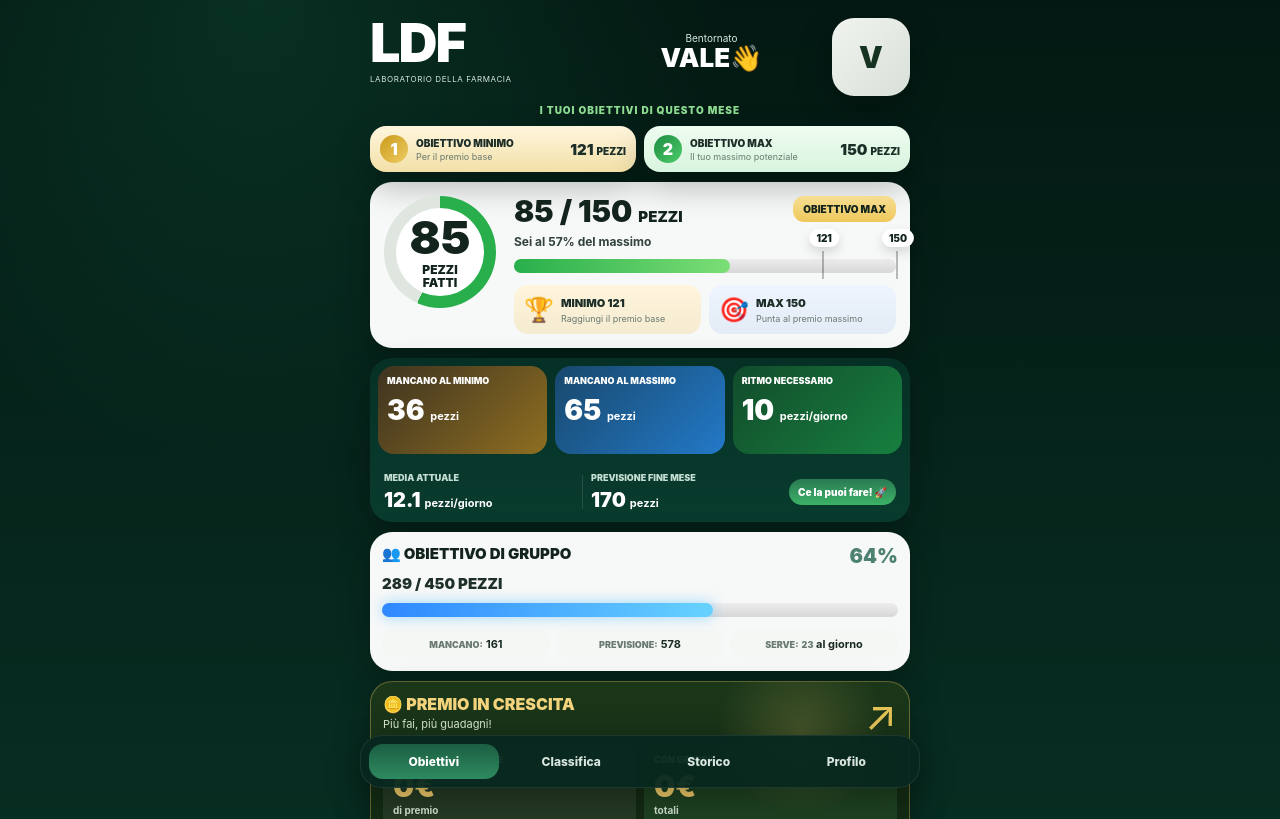
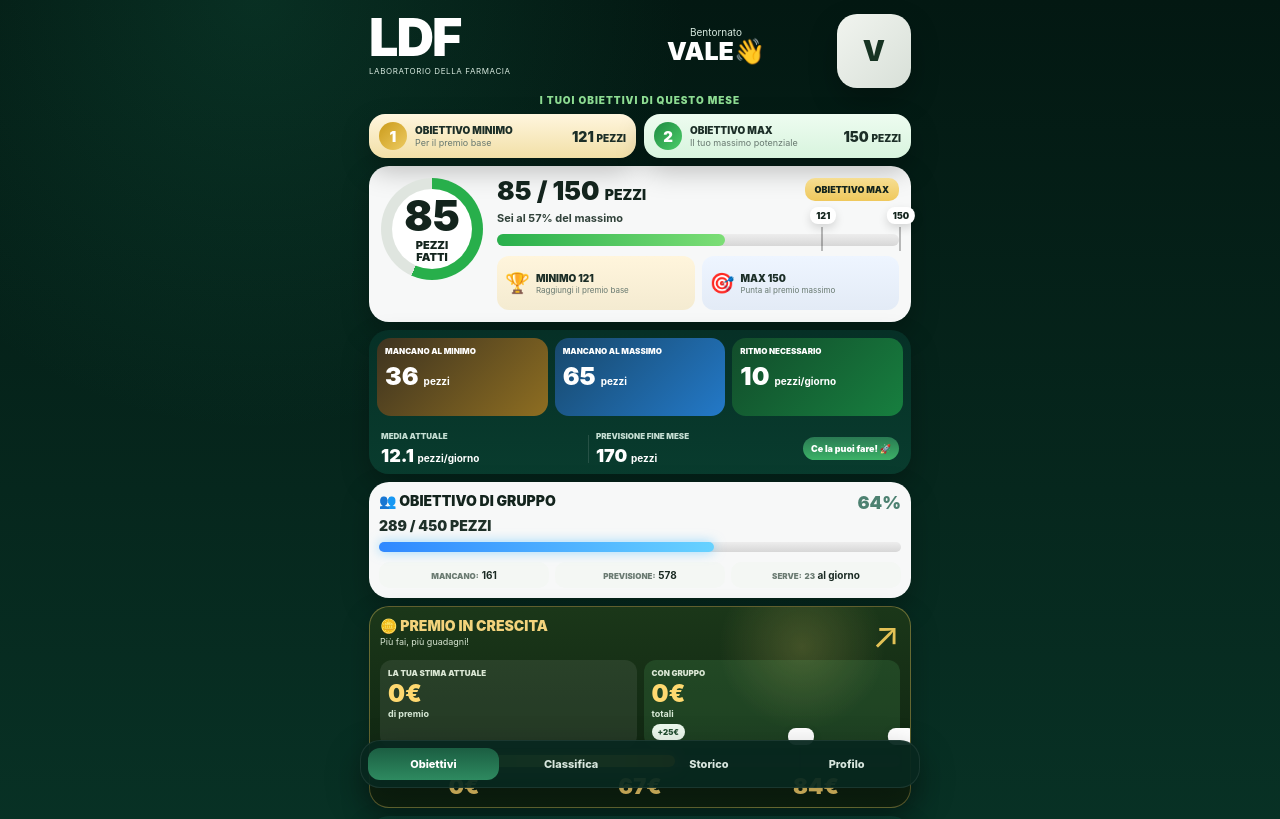
Before and after one commit to Vale2859/Obbiettivo-farmacia-, a plain HTML site: page index.html in a window 1280 px wide. Shown: the top 819 px of the page. Drawn offline with Linux system fonts and the light colour scheme.

Commit message:
Add files via upload

```diff
--- a/style.css
+++ b/style.css
@@ -2,124 +2,124 @@
 :root{
   --bg1:#031812; --bg2:#0a3b2c; --text:#13241d; --muted:#67786f;
   --green:#28af4b; --green2:#7cde76; --blue:#2f88ff; --blue2:#67d2ff;
-  --shadow:0 14px 34px rgba(0,0,0,.28);
+  --shadow:0 12px 28px rgba(0,0,0,.26);
 }
 *{box-sizing:border-box}
 html,body{margin:0;padding:0;font-family:Inter,Arial,sans-serif}
 body{
   min-height:100vh; color:#fff;
-  background: radial-gradient(circle at 20% 0%, rgba(33,154,111,.18), transparent 28%), linear-gradient(180deg,var(--bg1),var(--bg2));
+  background:radial-gradient(circle at 20% 0%, rgba(33,154,111,.18), transparent 28%), linear-gradient(180deg,var(--bg1),var(--bg2));
 }
-.app{width:min(100%,560px);margin:0 auto;padding:18px 10px calc(156px + env(safe-area-inset-bottom))}
-.top{display:grid;grid-template-columns:1fr 1fr 78px;gap:10px;align-items:start;margin-bottom:8px}
-.logo-main{font-size:54px;font-weight:900;line-height:.92;letter-spacing:-2px}
-.logo-sub{font-size:8px;color:#d6e8de;letter-spacing:.6px;margin-top:6px}
-.welcome{text-align:center;padding-top:14px}
+.app{width:min(100%,560px);margin:0 auto;padding:14px 9px calc(150px + env(safe-area-inset-bottom))}
+.top{display:grid;grid-template-columns:1fr 1fr 74px;gap:8px;align-items:start;margin-bottom:6px}
+.logo-main{font-size:52px;font-weight:900;line-height:.92;letter-spacing:-2px}
+.logo-sub{font-size:8px;color:#d6e8de;letter-spacing:.6px;margin-top:4px}
+.welcome{text-align:center;padding-top:12px}
 .welcome-small{font-size:10px;color:#d6e8de}
-.welcome-name{font-size:26px;font-weight:900;line-height:1.05}
-.avatar-card{width:78px;height:78px;border-radius:22px;background:linear-gradient(135deg,#f1f4ef,#d8e0d8);box-shadow:var(--shadow);display:grid;place-items:center;justify-self:end}
-.avatar-initial{color:#163322;font-size:30px;font-weight:900}
-.month-title{text-align:center;font-size:10px;font-weight:900;color:#8edd93;letter-spacing:1px;margin:8px 0 10px}
-.goal-top{display:grid;grid-template-columns:1fr 1fr;gap:8px;margin-bottom:10px}
-.goal-chip{border-radius:16px;padding:9px 10px;display:grid;grid-template-columns:auto 1fr auto;gap:8px;align-items:center;box-shadow:var(--shadow)}
+.welcome-name{font-size:25px;font-weight:900;line-height:1.05}
+.avatar-card{width:74px;height:74px;border-radius:20px;background:linear-gradient(135deg,#f1f4ef,#d8e0d8);box-shadow:var(--shadow);display:grid;place-items:center;justify-self:end}
+.avatar-initial{color:#163322;font-size:28px;font-weight:900}
+.month-title{text-align:center;font-size:10px;font-weight:900;color:#8edd93;letter-spacing:1px;margin:6px 0 8px}
+.goal-top{display:grid;grid-template-columns:1fr 1fr;gap:8px;margin-bottom:8px}
+.goal-chip{border-radius:16px;padding:8px 10px;display:grid;grid-template-columns:auto 1fr auto;gap:8px;align-items:center;box-shadow:var(--shadow)}
 .goal-chip.gold{background:linear-gradient(180deg,#fff6de,#f2e0a7)}
 .goal-chip.green{background:linear-gradient(180deg,#eefcf0,#d8f4de)}
-.goal-num{width:28px;height:28px;border-radius:50%;display:grid;place-items:center;color:#fff;font-weight:900;font-size:16px;background:linear-gradient(135deg,#cb9b1b,#edcb62)}
+.goal-num{width:28px;height:28px;border-radius:50%;display:grid;place-items:center;color:#fff;font-weight:900;font-size:15px;background:linear-gradient(135deg,#cb9b1b,#edcb62)}
 .goal-chip.green .goal-num{background:linear-gradient(135deg,#1d8b42,#4dcd69)}
 .goal-title{font-size:10px;font-weight:900;color:#1c2e27}
-.goal-sub{font-size:9px;color:#687970;margin-top:2px}
-.goal-value{font-size:15px;font-weight:900;color:#1c2e27;white-space:nowrap}
+.goal-sub{font-size:9px;color:#687970;margin-top:1px}
+.goal-value{font-size:14px;font-weight:900;color:#1c2e27;white-space:nowrap}
 .goal-value span{font-size:10px}
-.card{border-radius:22px;box-shadow:var(--shadow);margin-bottom:10px}
+.card{border-radius:20px;box-shadow:var(--shadow);margin-bottom:8px}
 .white{background:rgba(255,255,255,.97);color:var(--text)}
-.hero-card{padding:14px}
-.hero-grid{display:grid;grid-template-columns:118px 1fr;gap:12px;align-items:start}
-.ring{--p:56;width:112px;height:112px;border-radius:50%;background:conic-gradient(var(--green) calc(var(--p) * 1%), #dfe5df 0);display:grid;place-items:center;position:relative}
-.ring:after{content:"";position:absolute;inset:12px;background:#fff;border-radius:50%}
+.hero-card{padding:12px}
+.hero-grid{display:grid;grid-template-columns:106px 1fr;gap:10px;align-items:start}
+.ring{--p:56;width:102px;height:102px;border-radius:50%;background:conic-gradient(var(--green) calc(var(--p) * 1%), #dfe5df 0);display:grid;place-items:center;position:relative}
+.ring:after{content:"";position:absolute;inset:11px;background:#fff;border-radius:50%}
 .ring-inner{position:relative;z-index:1;text-align:center}
-.ring-value{font-size:46px;font-weight:900;line-height:1}
-.ring-text{font-size:12px;font-weight:900;line-height:1.05;margin-top:4px}
+.ring-value{font-size:42px;font-weight:900;line-height:1}
+.ring-text{font-size:11px;font-weight:900;line-height:1.02;margin-top:3px}
 .hero-line{display:flex;justify-content:space-between;gap:8px;align-items:flex-start}
-.hero-big{font-size:30px;font-weight:900;line-height:1}
-.hero-big span{font-size:15px}
-.hero-pill{background:linear-gradient(180deg,#f6de92,#efc85c);padding:7px 10px;border-radius:11px;font-size:10px;font-weight:900;white-space:nowrap}
-.hero-percent{margin-top:8px;font-size:12px;color:#31423a;font-weight:700}
-.track{position:relative;height:14px;border-radius:999px;overflow:visible}
-.silver{background:linear-gradient(180deg,#ededed,#d7d7d7);margin-top:10px}
+.hero-big{font-size:26px;font-weight:900;line-height:1}
+.hero-big span{font-size:14px}
+.hero-pill{background:linear-gradient(180deg,#f6de92,#efc85c);padding:6px 10px;border-radius:10px;font-size:9px;font-weight:900;white-space:nowrap}
+.hero-percent{margin-top:7px;font-size:11px;color:#31423a;font-weight:700}
+.track{position:relative;height:12px;border-radius:999px;overflow:visible}
+.silver{background:linear-gradient(180deg,#ededed,#d7d7d7);margin-top:9px}
 .fill{height:100%;border-radius:999px}
 .green-fill{background:linear-gradient(90deg,var(--green),var(--green2))}
 .blue-fill{background:linear-gradient(90deg,var(--blue),var(--blue2))}
-.marker{position:absolute;top:-8px;width:0;height:28px;border-left:2px solid rgba(0,0,0,.26)}
-.marker span{position:absolute;top:-22px;left:50%;transform:translateX(-50%);background:#fff;padding:3px 7px;border-radius:9px;font-size:10px;font-weight:900;box-shadow:0 5px 12px rgba(0,0,0,.14)}
+.marker{position:absolute;top:-7px;width:0;height:24px;border-left:2px solid rgba(0,0,0,.26)}
+.marker span{position:absolute;top:-20px;left:50%;transform:translateX(-50%);background:#fff;padding:3px 6px;border-radius:8px;font-size:9px;font-weight:900;box-shadow:0 4px 10px rgba(0,0,0,.14)}
 .min-marker{left:80.6667%}
 .max-marker{left:100%}
-.mini-goal-row{display:grid;grid-template-columns:1fr 1fr;gap:8px;margin-top:12px}
-.mini-goal{display:flex;gap:7px;align-items:center;border-radius:14px;padding:10px}
+.mini-goal-row{display:grid;grid-template-columns:1fr 1fr;gap:7px;margin-top:10px}
+.mini-goal{display:flex;gap:6px;align-items:center;border-radius:12px;padding:7px 8px;min-height:54px}
 .gold-lite{background:linear-gradient(180deg,#fff5dc,#f4ebd1)}
 .blue-lite{background:linear-gradient(180deg,#eef5ff,#e3ebf6)}
-.mini-icon{font-size:24px}
-.mini-title{font-size:11px;font-weight:900;color:#1c2e27}
-.mini-sub{font-size:9px;color:#687970;margin-top:3px}
-.dark-card{background:linear-gradient(180deg, rgba(6,49,39,.94), rgba(9,61,47,.94));border-radius:22px;box-shadow:var(--shadow);padding:8px;margin-bottom:10px}
-.stats{display:grid;grid-template-columns:1fr 1fr 1fr;gap:8px}
-.stat{min-height:88px;border-radius:16px;padding:9px;color:#fff}
+.mini-icon{font-size:20px;line-height:1}
+.mini-title{font-size:10px;font-weight:900;color:#1c2e27}
+.mini-sub{font-size:8px;color:#687970;margin-top:2px;line-height:1.1}
+.dark-card{background:linear-gradient(180deg, rgba(6,49,39,.94), rgba(9,61,47,.94));border-radius:20px;box-shadow:var(--shadow);padding:8px;margin-bottom:8px}
+.stats{display:grid;grid-template-columns:1fr 1fr 1fr;gap:7px}
+.stat{min-height:78px;border-radius:14px;padding:8px;color:#fff}
 .stat.amber{background:linear-gradient(135deg,#3d3320,#8e6e21)}
 .stat.blue{background:linear-gradient(135deg,#18486b,#2379c8)}
 .stat.green{background:linear-gradient(135deg,#124c2b,#177f3f)}
-.stat-title{font-size:9px;font-weight:900}
-.stat-value{margin-top:10px;font-size:28px;font-weight:900;line-height:1}
-.stat-value span{font-size:11px;font-weight:700}
-.bottom-stats{grid-column:1 / -1;display:grid;grid-template-columns:1fr 1px 1fr auto;gap:8px;align-items:center;padding:10px 6px 2px}
-.divider{width:1px;height:34px;background:rgba(255,255,255,.12)}
-.bottom-title{font-size:9px;font-weight:900;color:#c5ded3}
-.bottom-value{margin-top:5px;font-size:20px;font-weight:900}
-.bottom-value span{font-size:11px;font-weight:700}
-.forecast-pill{background:linear-gradient(180deg,#2a7a53,#3cb267);padding:7px 9px;border-radius:999px;font-size:10px;font-weight:900;white-space:nowrap}
-.group-card{padding:12px}
+.stat-title{font-size:8px;font-weight:900}
+.stat-value{margin-top:8px;font-size:25px;font-weight:900;line-height:1}
+.stat-value span{font-size:10px;font-weight:700}
+.bottom-stats{grid-column:1 / -1;display:grid;grid-template-columns:1fr 1px 1fr auto;gap:7px;align-items:center;padding:8px 4px 0}
+.divider{width:1px;height:28px;background:rgba(255,255,255,.12)}
+.bottom-title{font-size:8px;font-weight:900;color:#c5ded3}
+.bottom-value{margin-top:4px;font-size:18px;font-weight:900}
+.bottom-value span{font-size:10px;font-weight:700}
+.forecast-pill{background:linear-gradient(180deg,#2a7a53,#3cb267);padding:6px 8px;border-radius:999px;font-size:9px;font-weight:900;white-space:nowrap}
+.group-card{padding:10px}
 .row-head{display:flex;justify-content:space-between;gap:8px;align-items:flex-start}
-.section-title{font-size:15px;font-weight:900}
-.section-percent{font-size:20px;font-weight:900;color:#4d8171}
-.group-main{margin-top:6px;font-size:15px;font-weight:900;color:#1f3029}
-.group-track{margin-top:10px}
-.glow{box-shadow:0 0 14px rgba(89,194,255,.6)}
-.group-row{display:grid;grid-template-columns:1fr 1fr 1fr;gap:6px;margin-top:12px}
-.group-item{background:#f4f7f4;border-radius:12px;padding:8px 5px;text-align:center;font-size:11px;color:#1a2a23}
-.group-item span{font-size:9px;font-weight:900;color:#6b7b72}
-.reward-card{position:relative;overflow:hidden;border-radius:22px;padding:12px;margin-bottom:10px;background:radial-gradient(circle at 80% 20%, rgba(255,220,113,.18), transparent 18%), linear-gradient(180deg,#1b3719,#0d2210);border:1px solid rgba(255,215,102,.34);box-shadow:var(--shadow)}
-.reward-top{display:flex;justify-content:space-between;gap:8px;align-items:flex-start}
-.reward-title{font-size:16px;font-weight:900;color:#f3d37c}
-.reward-sub{font-size:11px;color:#d7e5d1;margin-top:3px}
-.reward-arrow{font-size:42px;line-height:1;color:#ffd65f;opacity:.88}
-.reward-boxes{display:grid;grid-template-columns:1fr 1fr;gap:8px;margin-top:8px}
-.reward-box{background:rgba(255,255,255,.08);border-radius:16px;padding:10px}
+.section-title{font-size:14px;font-weight:900}
+.section-percent{font-size:18px;font-weight:900;color:#4d8171}
+.group-main{margin-top:4px;font-size:14px;font-weight:900;color:#1f3029}
+.group-track{margin-top:8px;height:10px}
+.glow{box-shadow:0 0 12px rgba(89,194,255,.6)}
+.group-row{display:grid;grid-template-columns:1fr 1fr 1fr;gap:6px;margin-top:10px}
+.group-item{background:#f4f7f4;border-radius:10px;padding:7px 4px;text-align:center;font-size:10px;color:#1a2a23}
+.group-item span{font-size:8px;font-weight:900;color:#6b7b72}
+.reward-card{position:relative;overflow:hidden;border-radius:20px;padding:10px;margin-bottom:8px;background:radial-gradient(circle at 80% 20%, rgba(255,220,113,.18), transparent 18%), linear-gradient(180deg,#1b3719,#0d2210);border:1px solid rgba(255,215,102,.34);box-shadow:var(--shadow)}
+.reward-top{display:flex;justify-content:space-between;gap:6px;align-items:flex-start}
+.reward-title{font-size:14px;font-weight:900;color:#f3d37c}
+.reward-sub{font-size:9px;color:#d7e5d1;margin-top:2px}
+.reward-arrow{font-size:36px;line-height:1;color:#ffd65f;opacity:.88}
+.reward-boxes{display:grid;grid-template-columns:1fr 1fr;gap:7px;margin-top:7px}
+.reward-box{background:rgba(255,255,255,.08);border-radius:12px;padding:8px}
 .green-box{background:rgba(118,232,141,.12)}
-.reward-label{font-size:9px;font-weight:900;color:#dae7d4}
-.reward-number{font-size:30px;font-weight:900;line-height:1;color:#ffd970;margin-top:6px}
-.reward-small{font-size:10px;color:#d8ead7;margin-top:3px;font-weight:700}
-.bonus{display:inline-block;margin-top:6px;background:#edf9ee;color:#214d30;border-radius:999px;padding:4px 7px;font-size:10px;font-weight:900}
-.reward-track{background:linear-gradient(180deg,#1f2a1a,#273224);margin-top:8px;height:16px}
-.reward-fill{height:100%;border-radius:999px;background:linear-gradient(90deg,#62d53f 0%, #ffda53 70%, #f39c12 100%);box-shadow:0 0 16px rgba(255,214,95,.5)}
-.reward-scale{display:grid;grid-template-columns:1fr 1fr 1fr;gap:8px;margin-top:10px}
+.reward-label{font-size:8px;font-weight:900;color:#dae7d4}
+.reward-number{font-size:24px;font-weight:900;line-height:1;color:#ffd970;margin-top:4px}
+.reward-small{font-size:9px;color:#d8ead7;margin-top:2px;font-weight:700}
+.bonus{display:inline-block;margin-top:5px;background:#edf9ee;color:#214d30;border-radius:999px;padding:3px 6px;font-size:8px;font-weight:900}
+.reward-track{background:linear-gradient(180deg,#1f2a1a,#273224);margin-top:7px;height:12px}
+.reward-fill{height:100%;border-radius:999px;background:linear-gradient(90deg,#62d53f 0%, #ffda53 70%, #f39c12 100%);box-shadow:0 0 14px rgba(255,214,95,.5)}
+.reward-scale{display:grid;grid-template-columns:1fr 1fr 1fr;gap:8px;margin-top:8px}
 .scale-item{text-align:center}
-.scale-value{font-size:28px;font-weight:900;line-height:1;color:#ffd970}
-.ranking{border-radius:22px;padding:12px;background:linear-gradient(180deg, rgba(12,66,52,.92), rgba(6,52,42,.92));box-shadow:var(--shadow)}
-.ranking-head{display:flex;justify-content:space-between;gap:8px;align-items:center;margin-bottom:10px}
-.ranking-title{font-size:16px;font-weight:900}
-.ranking-link{font-size:10px;color:#d1e7dd}
-.ranking-grid{display:grid;grid-template-columns:repeat(4,1fr);gap:8px}
-.rank-card{min-height:112px;border-radius:16px;padding:10px 6px;color:#fff;box-shadow:inset 0 0 0 1px rgba(255,255,255,.08)}
+.scale-value{font-size:22px;font-weight:900;line-height:1;color:#ffd970}
+.ranking{border-radius:20px;padding:10px;background:linear-gradient(180deg, rgba(12,66,52,.92), rgba(6,52,42,.92));box-shadow:var(--shadow)}
+.ranking-head{display:flex;justify-content:space-between;gap:8px;align-items:center;margin-bottom:8px}
+.ranking-title{font-size:14px;font-weight:900}
+.ranking-link{font-size:9px;color:#d1e7dd}
+.ranking-grid{display:grid;grid-template-columns:repeat(4,1fr);gap:7px}
+.rank-card{min-height:94px;border-radius:13px;padding:8px 5px;color:#fff;box-shadow:inset 0 0 0 1px rgba(255,255,255,.08)}
 .rank-me{background:linear-gradient(180deg,#6cb96e,#3c8252)}
 .rank-other{background:linear-gradient(180deg, rgba(255,255,255,.08), rgba(255,255,255,.04))}
-.rank-medal{width:30px;height:30px;border-radius:50%;display:grid;place-items:center;margin:0 auto 6px;color:#fff;font-weight:900;font-size:13px}
+.rank-medal{width:24px;height:24px;border-radius:50%;display:grid;place-items:center;margin:0 auto 5px;color:#fff;font-weight:900;font-size:11px}
 .medal-1{background:linear-gradient(135deg,#c99712,#efd166)}
 .medal-2{background:linear-gradient(135deg,#8399a4,#d2dce2)}
 .medal-3{background:linear-gradient(135deg,#94542c,#d59567)}
 .medal-4{background:linear-gradient(135deg,#48645a,#73867f)}
-.rank-avatar{width:38px;height:38px;border-radius:50%;margin:0 auto 6px;background:linear-gradient(135deg,#eef4ef,#cad7cd);color:#173625;display:grid;place-items:center;font-size:15px;font-weight:900}
-.rank-name{text-align:center;font-size:11px;font-weight:900}
-.rank-extra{text-align:center;font-size:9px;color:#e0f3e4;margin-top:3px;min-height:12px}
-.rank-score{text-align:center;font-size:24px;font-weight:900;margin-top:6px}
+.rank-avatar{width:30px;height:30px;border-radius:50%;margin:0 auto 5px;background:linear-gradient(135deg,#eef4ef,#cad7cd);color:#173625;display:grid;place-items:center;font-size:13px;font-weight:900}
+.rank-name{text-align:center;font-size:9px;font-weight:900}
+.rank-extra{text-align:center;font-size:7px;color:#e0f3e4;margin-top:2px;min-height:8px}
+.rank-score{text-align:center;font-size:18px;font-weight:900;margin-top:4px}
 .nav-spacer{height:8px}
-.bottom-nav{position:fixed;left:50%;bottom:12px;transform:translateX(-50%);width:min(calc(100% - 24px),560px);padding:8px;padding-bottom:calc(8px + env(safe-area-inset-bottom));border-radius:22px;background:rgba(8,39,31,.95);border:1px solid rgba(255,255,255,.08);box-shadow:0 14px 34px rgba(0,0,0,.35);display:grid;grid-template-columns:repeat(4,1fr);gap:8px}
-.nav{text-align:center;padding:10px 6px;border-radius:14px;font-size:12px;font-weight:800;color:#d8e6de}
+.bottom-nav{position:fixed;left:50%;bottom:12px;transform:translateX(-50%);width:min(calc(100% - 24px),560px);padding:7px;padding-bottom:calc(7px + env(safe-area-inset-bottom));border-radius:20px;background:rgba(8,39,31,.95);border:1px solid rgba(255,255,255,.08);box-shadow:0 14px 34px rgba(0,0,0,.35);display:grid;grid-template-columns:repeat(4,1fr);gap:7px}
+.nav{text-align:center;padding:9px 6px;border-radius:12px;font-size:11px;font-weight:800;color:#d8e6de}
 .nav.active{background:linear-gradient(180deg,#1b5e42,#2e8a60);color:#fff}
```
